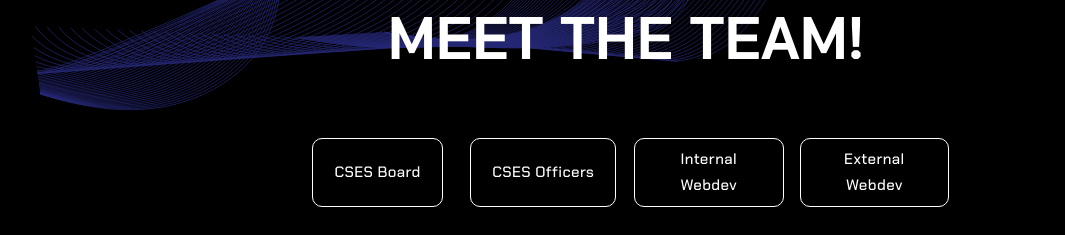
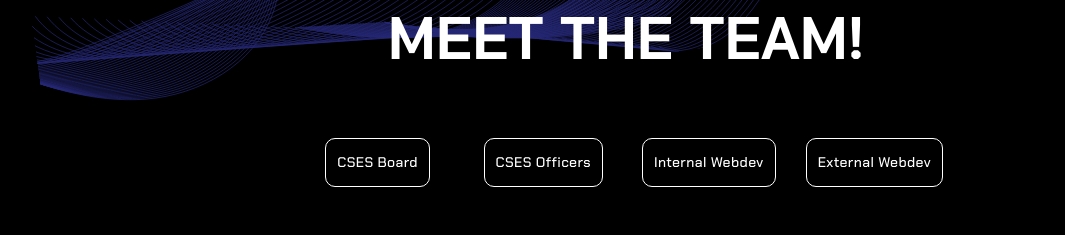
Before and after one commit to Will-Hsu/cses_webdev, a React (Create React App) app in the folder frontend/: page /about in a window 1280 px wide. Shown: the part 2520-2755 px from the top of the page, without its empty margins (14-1079 px from the left). Built offline with nearby package versions, Linux system fonts and the light colour scheme; no server answers; what @2toad/profanity would draw is missing.

Commit message:
ToggleButton Component added

```diff
--- a/frontend/src/components/About/MeetTheTeam.tsx
+++ b/frontend/src/components/About/MeetTheTeam.tsx
@@ -4,6 +4,7 @@ import shape from '../../images/shape.svg';
 import previous from '../../images/previous.png';
 import next from '../../images/next.png';
 import Button from '../Button/Button';
+import ToggleButton from '../ToggleButton/ToggleButton'
 import { aboutStyles } from './styles';
 import Nabil from '../../images/meettheteamImages/nabil.jpg';
 import Samvrit from '../../images/meettheteamImages/samvrit.jpeg';
@@ -160,11 +161,12 @@ const MeetTheTeam = () => {
             key={category.id}
             sx={{ display: 'flex', justifyContent: 'center' }}
           >
-            <Button
-              size="large"
+            <ToggleButton
               text={category.name}
+              isSelected={currentCategory.id === category.id}
               onClick={() => handleCategoryChange(category)}
             />
+
           </Grid>
         ))}
       </Grid>
--- /dev/null
+++ b/frontend/src/components/ToggleButton/ToggleButton.tsx
@@ -0,0 +1,25 @@
+import React from 'react';
+import MuiToggleButton from '@mui/material/ToggleButton';
+import { buttonStyles } from '../Button/styles';
+
+interface ToggleButtonProps {
+  text: string;
+  isSelected: boolean;
+  onClick: () => void;
+}
+
+const ToggleButton = ({ text, isSelected, onClick }: ToggleButtonProps) => {
+  const style = buttonStyles(false);
+  return (
+    <MuiToggleButton
+      sx={style}
+      size="medium"
+      onClick={onClick}
+      value={text}
+    >
+      {text}
+    </MuiToggleButton>
+  );
+};
+
+export default ToggleButton;
```
